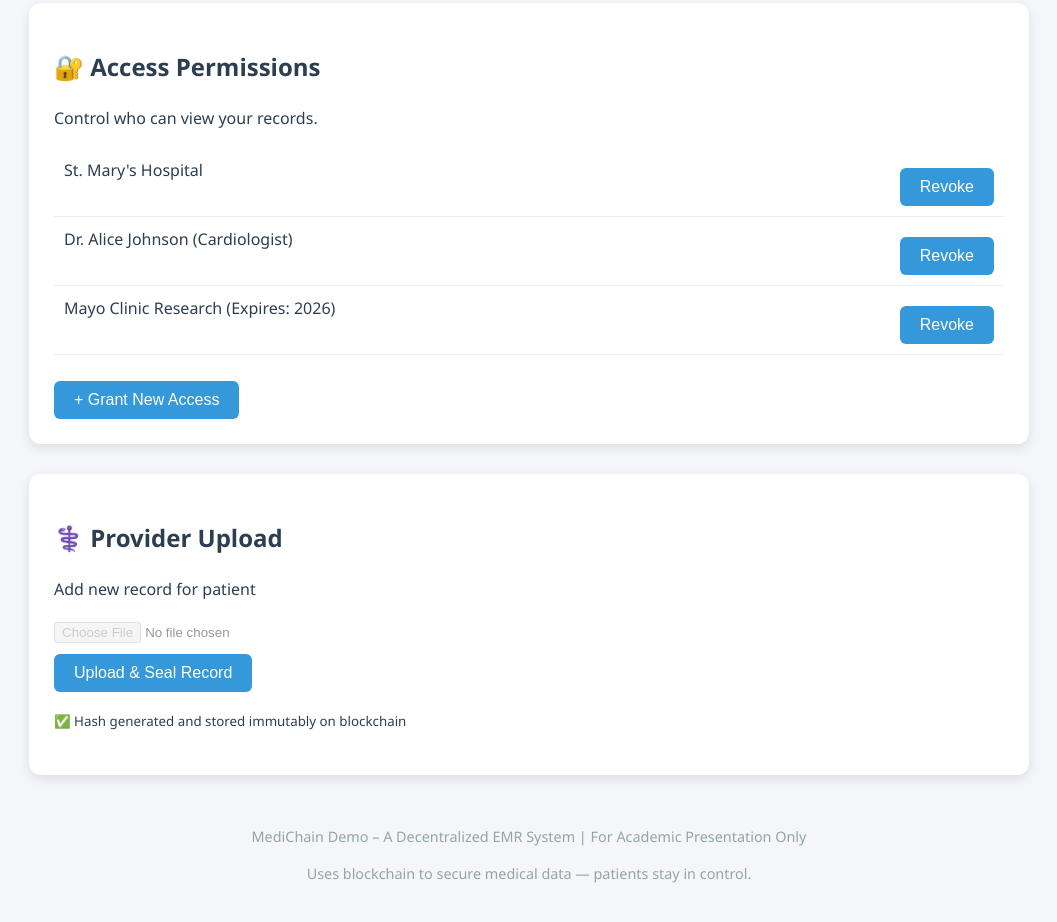
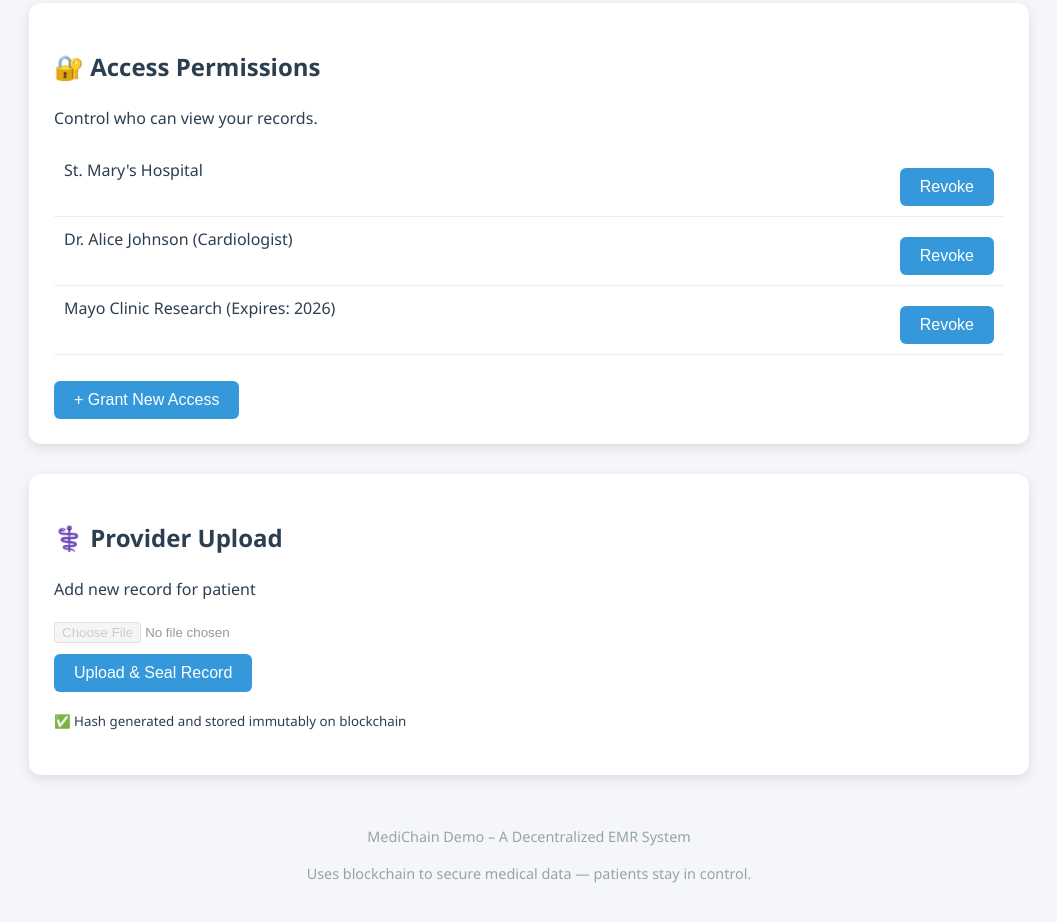
Before and after one commit to Jzaman2004/Blockchain-Medical-Record, a plain HTML site: page index.html in a window 1280 px wide. Shown: the part 741-1663 px from the top of the page, without its empty margins (111-1168 px from the left). Drawn offline with Linux system fonts and the light colour scheme.

Commit message:
Simple blockchain medical record

```diff
--- a/index.html
+++ b/index.html
@@ -135,7 +135,7 @@
     </div>
 
     <footer>
-      <p>MediChain Demo – A Decentralized EMR System | For Academic Presentation Only</p>
+      <p>MediChain Demo – A Decentralized EMR System </p>
       <p>Uses blockchain to secure medical data — patients stay in control.</p>
     </footer>
   </div>
```
